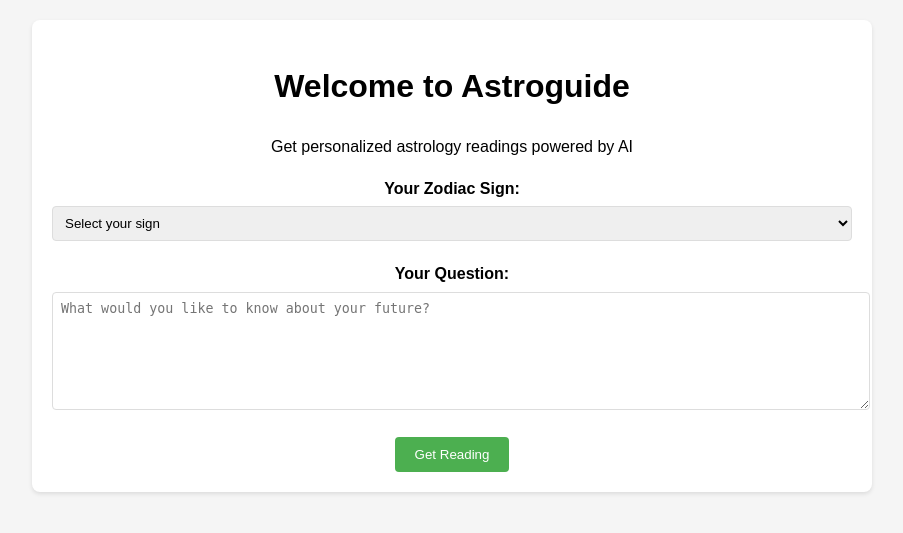
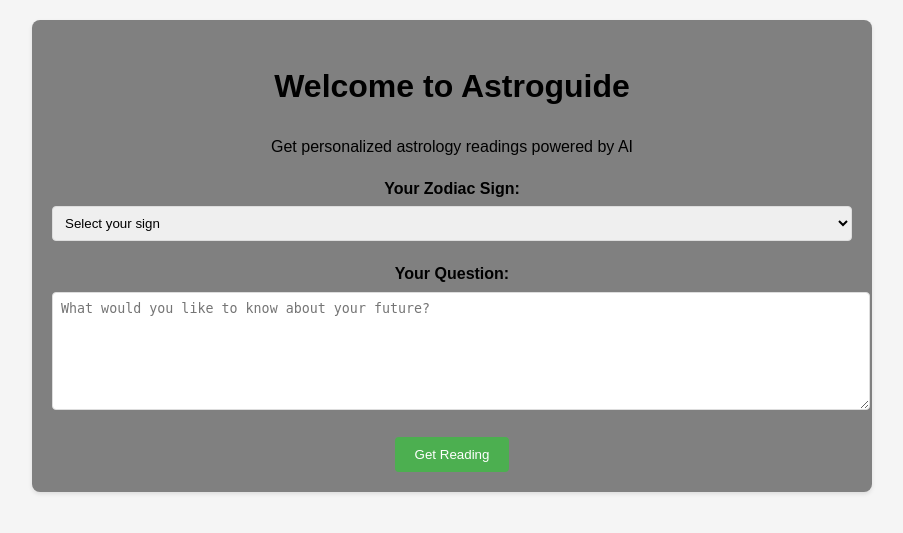
Before and after one commit to blacksnowmartin/AstroGuide, a Flask app: page / in a window 1280 px wide. Shown: the top 533 px of the page, without its empty margins (188-1091 px from the left). Run offline with Flask 2, Linux system fonts and the light colour scheme.

Commit message:
brought back order to the css file

```diff
--- a/static/css/style.css
+++ b/static/css/style.css
@@ -9,7 +9,7 @@ body {
 .container {
     max-width: 800px;
     margin: 0 auto;
-    background-color: white;
+    background-color: grey;
     padding: 20px;
     border-radius: 8px;
     box-shadow: 0 2px 4px rgba(0,0,0,0.1);
@@ -60,5 +60,3 @@ button:hover {
     background-color: #f9f9f9;
     border-radius: 4px;
 }
-
-git commit --allow-empty -m "You have all answers within you" --date="Tue Apr 29 01:04:00 2025"
```
